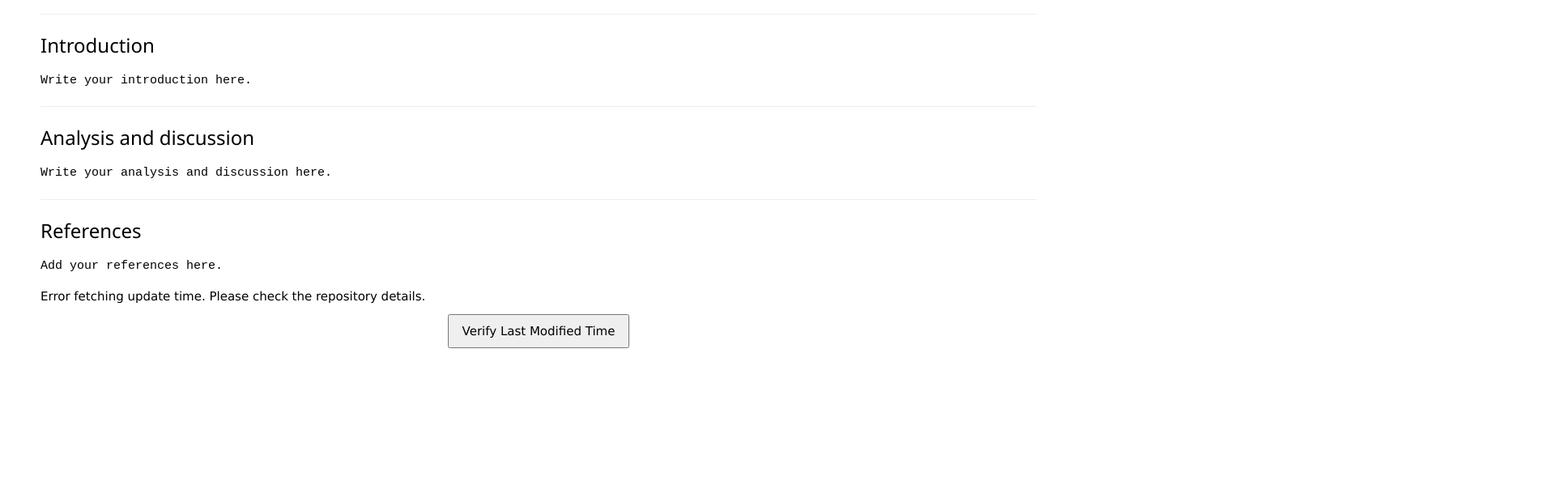
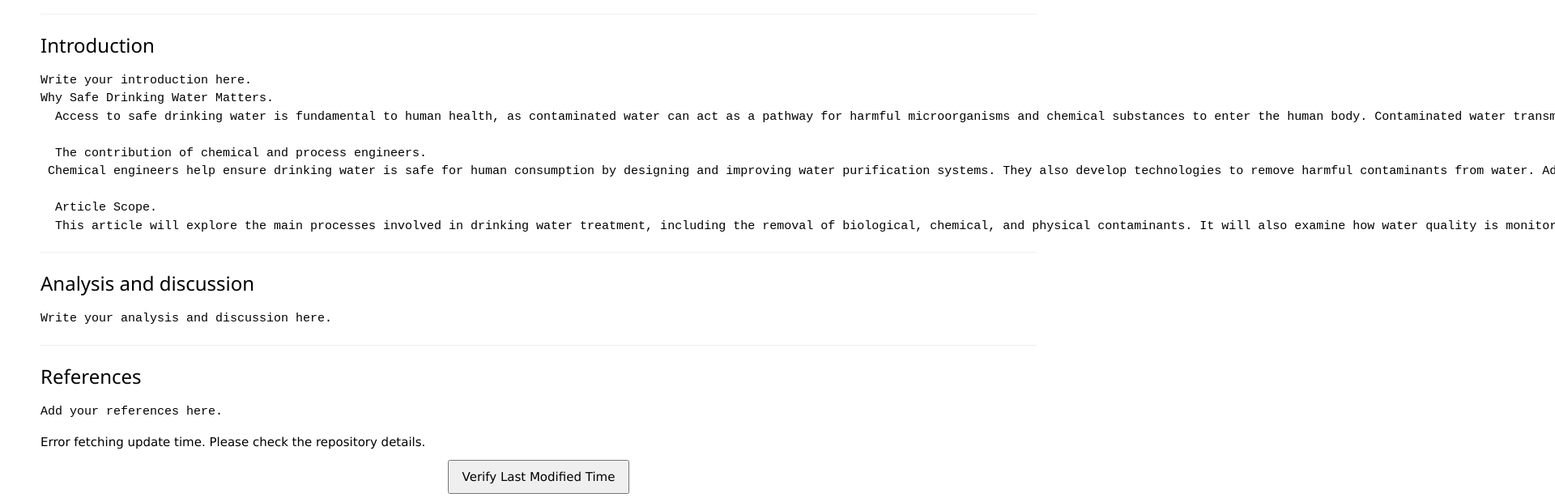
Before and after one commit to FEPSFY7006416/FEPSFY7006416, a plain HTML site: page index.html in a window 1280 px wide. Shown: the part 978-1598 px from the top of the page at 81% size, 1920 px wide, since content can reach past the window. Before the commit the page ends 1418 px from the top, so only its background shows below. Drawn offline with nearby package versions, Linux system fonts and the light colour scheme; no server answers.

Commit message:
Enhance introduction with safe drinking water content
Added a section on the importance of safe drinking water, the role of chemical engineers, and the article's scope regarding water treatment processes.

```diff
--- a/index.html
+++ b/index.html
@@ -83,6 +83,14 @@ Write your abstract here.
 <p class="ex1">
 <pre>
 Write your introduction here.
+Why Safe Drinking Water Matters.
+  Access to safe drinking water is fundamental to human health, as contaminated water can act as a pathway for harmful microorganisms and chemical substances to enter the human body. Contaminated water transmits serveral diseases such as cholera, diarrhoea, dysentery, and typhoid. Chemical contamination is another major concern. Naturally occuring substances such as arsenic and flouride can contaminate groundwater, while lead can enter drinking water through contact with water supply components. Unsafe drinking water, sanitation and hand hygiene are associated with approximately one million deaths from diarrhoea every year. World Health Organisation (2023)
+
+  The contribution of chemical and process engineers.
+ Chemical engineers help ensure drinking water is safe for human consumption by designing and improving water purification systems. They also develop technologies to remove harmful contaminants from water. Additionally they aim to make treatment processes more efficient byr educing energy consumption, operational costs and water waste.
+
+  Article Scope.
+  This article will explore the main processes involved in drinking water treatment, including the removal of biological, chemical, and physical contaminants. It will also examine how water quality is monitored and controlled to ensure drinking water meets safety standards, highlighting the role of chemical engineers in developing and improving treatment technologies.
 </pre>
 </p>
 
```
